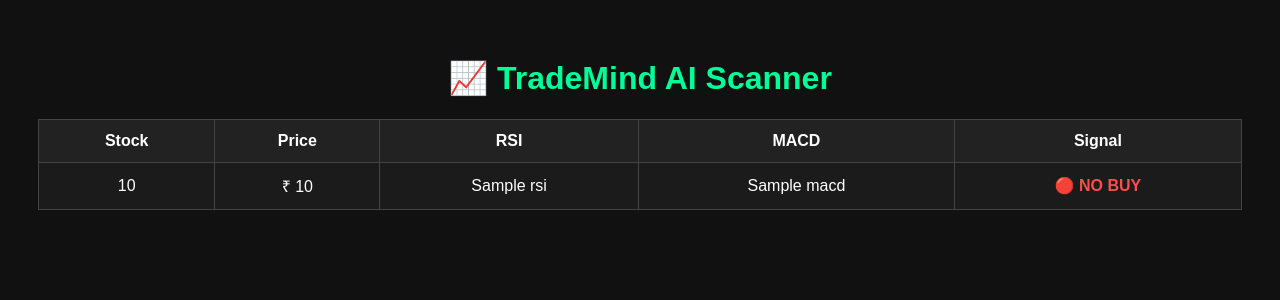
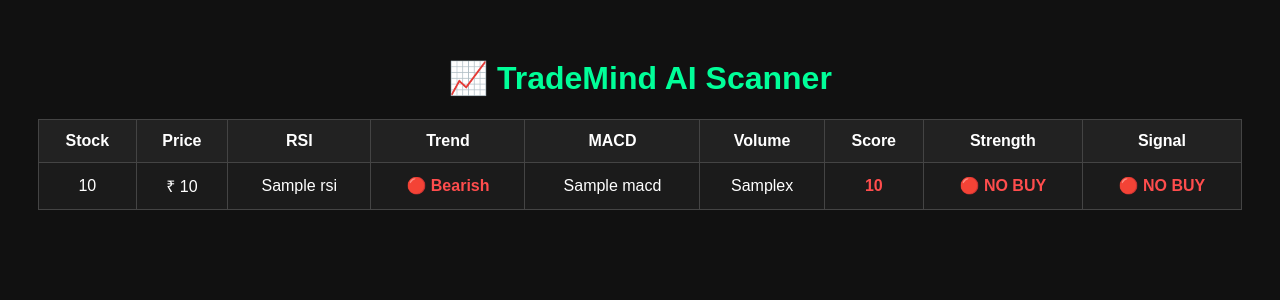
Before and after one commit to haidersheikh029-hue/trade_mind_ai, a Flask app: template templates/dashboard.html in a window 1280 px wide. Shown: the top 300 px of the page. Run offline with Flask 3, Linux system fonts and the light colour scheme; the template is opened without the code that fills it: most values are stand-ins (such as "Sample title", 1, 10 or a date in 2020).

Commit message:
Added volume ratio and trade strength classification

```diff
--- a/app.py
+++ b/app.py
@@ -6,8 +6,10 @@ from data.nifty50 import NIFTY50
 from indicators.ema import EMAIndicator
 from indicators.rsi import RSIIndicator
 from indicators.macd import MACDIndicator
+from indicators.volume import VolumeIndicator
 
 from scanner.trend_scanner import TrendScanner
+from scanner.confidence import ConfidenceScore
 
 app = Flask(__name__)
 
@@ -28,18 +30,42 @@ def home():
         data = EMAIndicator.add_ema(data)
         data = RSIIndicator.add_rsi(data)
         data = MACDIndicator.add_macd(data)
+        data = VolumeIndicator.add_volume_average(data)
 
         signal = TrendScanner.scan(data)
+        score = ConfidenceScore.calculate(data)
+        if score >= 80:
+            strength = "STRONG BUY"
+        elif score >= 60:
+            strength = "BUY"
+        elif score >= 40:
+            strength = "WATCH"
+        else:
+            strength = "NO BUY"
+        latest = data.iloc[-1]
+        if latest["EMA_9"] > latest["EMA_20"] > latest["EMA_50"]:
+            trend = "Bullish"
+        else:
+            trend = "Bearish"
 
-        latest = data.iloc[-1]
 
         results.append({
             "Stock": stock,
             "Price": round(latest["Close"], 2),
             "RSI": round(latest["RSI"], 2),
+            "Trend": trend,
             "MACD": round(latest["MACD"], 2),
-            "Signal": signal
+            "Volume_Ratio": round(latest["Volume_Ratio"], 2),
+            "Score": score,
+            "Strength": strength,
+            "Signal": signal,
+
         })
+    results = sorted(
+        results,
+        key=lambda x: x["Score"],
+        reverse=True
+    )
 
     return render_template(
         "dashboard.html",
@@ -48,4 +74,4 @@ def home():
 
 
 if __name__ == "__main__":
-    app.run(debug=True)
+    app.run(debug=True, port=5001)
--- a/templates/dashboard.html
+++ b/templates/dashboard.html
@@ -2,7 +2,11 @@
 <html lang="en">
 
 <head>
+
     <meta charset="UTF-8">
+
+    <meta name="viewport" content="width=device-width, initial-scale=1.0">
+
     <title>TradeMind AI</title>
 
     <style>
@@ -64,11 +68,17 @@
     <table>
 
         <tr>
+
             <th>Stock</th>
             <th>Price</th>
             <th>RSI</th>
+            <th>Trend</th>
             <th>MACD</th>
+            <th>Volume</th>
+            <th>Score</th>
+            <th>Strength</th>
             <th>Signal</th>
+
         </tr>
 
         {% for row in results %}
@@ -81,17 +91,95 @@
 
             <td>{{ row.RSI }}</td>
 
+            <td>
+
+                {% if row.Trend == "Bullish" %}
+
+                    <span class="buy">
+                        🟢 Bullish
+                    </span>
+
+                {% else %}
+
+                    <span class="no">
+                        🔴 Bearish
+                    </span>
+
+                {% endif %}
+
+            </td>
+
             <td>{{ row.MACD }}</td>
+
+            <td>{{ row.Volume_Ratio }}x</td>
+
+            <td>
+
+                {% if row.Score >= 80 %}
+
+                    <span class="buy">
+                        {{ row.Score }}
+                    </span>
+
+                {% elif row.Score >= 50 %}
+
+                    <span style="color:orange;font-weight:bold;">
+                        {{ row.Score }}
+                    </span>
+
+                {% else %}
+
+                    <span class="no">
+                        {{ row.Score }}
+                    </span>
+
+                {% endif %}
+
+            </td>
+
+            <td>
+
+                {% if row.Strength == "STRONG BUY" %}
+
+                    <span class="buy">
+                        🔥 STRONG BUY
+                    </span>
+
+                {% elif row.Strength == "BUY" %}
+
+                    <span class="buy">
+                        🟢 BUY
+                    </span>
+
+                {% elif row.Strength == "WATCH" %}
+
+                    <span style="color:orange;font-weight:bold;">
+                        🟡 WATCH
+                    </span>
+
+                {% else %}
+
+                    <span class="no">
+                        🔴 NO BUY
+                    </span>
+
+                {% endif %}
+
+            </td>
 
             <td>
 
                 {% if row.Signal == "BUY" %}
 
-                <span class="buy">🟢 BUY</span>
+                    <span class="buy">
+                        🟢 BUY
+                    </span>
 
                 {% else %}
 
-                <span class="no">🔴 NO BUY</span>
+                    <span class="no">
+                        🔴 NO BUY
+                    </span>
 
                 {% endif %}
 
```
Also changed, not shown: indicators/volume.py (added, +19 -0 lines), scanner/confidence.py (added, +30 -0 lines). Lines whose indentation alone changed are shown as unchanged.
